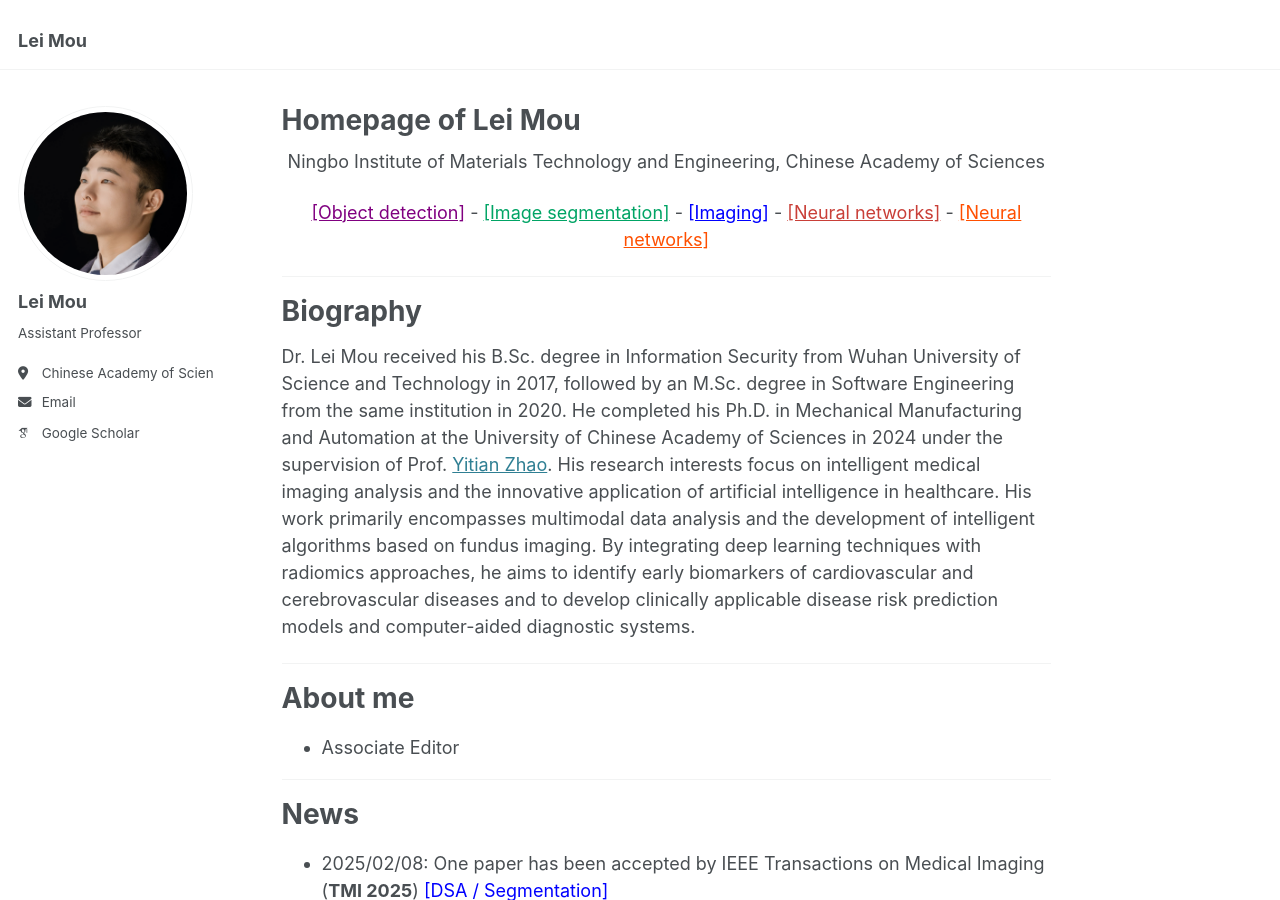
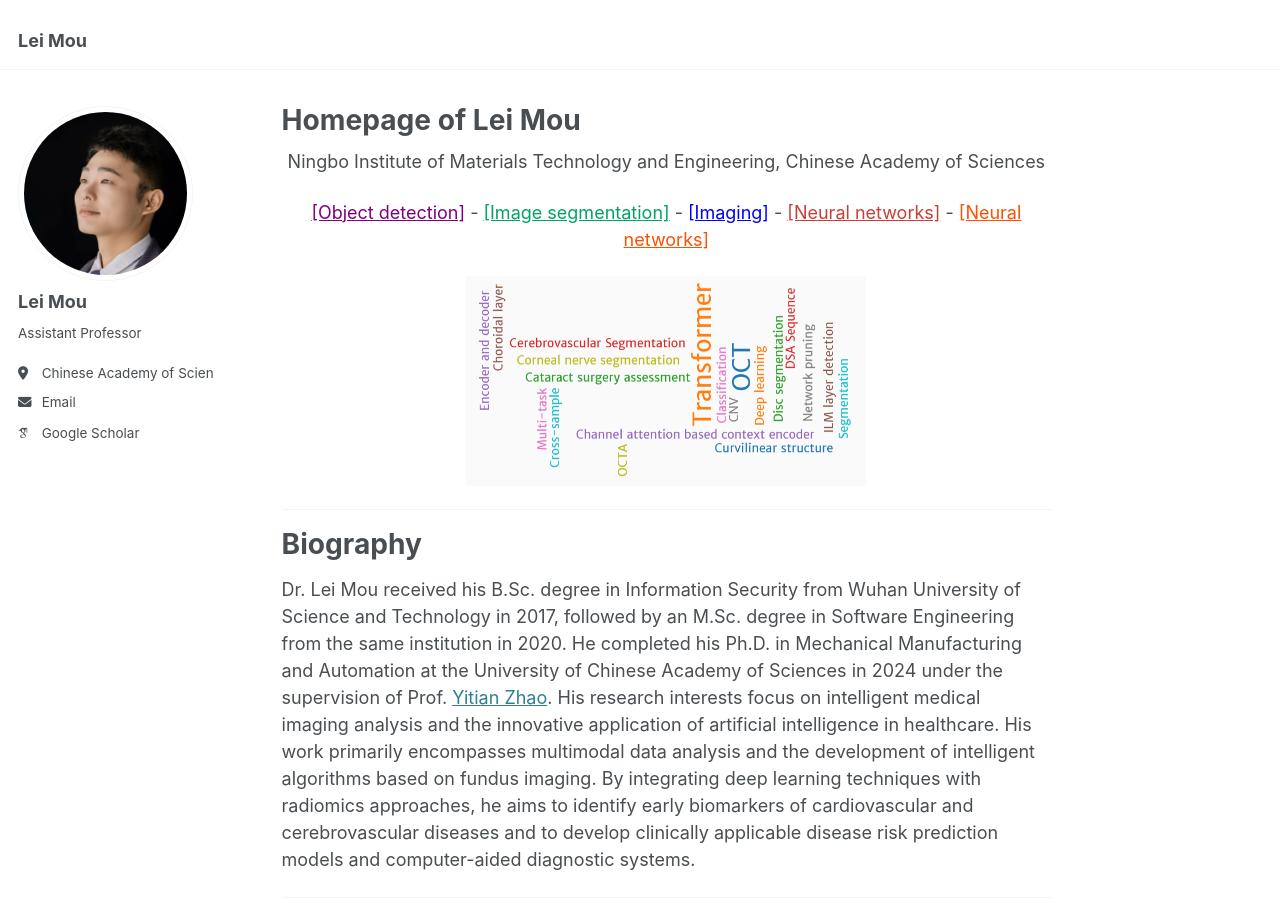
Before and after one commit to iBrain-007/iBrain-007.github.io, a Jekyll site: the page built from _pages/about.md, in a window 1280 px wide and 900 px high. Built offline with Jekyll 4.4.1, drawn with Linux system fonts in a browser that asks for light colours; some web fonts are replaced.

Commit message:
upload topic figure

```diff
--- a/_pages/about.md
+++ b/_pages/about.md
@@ -7,8 +7,8 @@ redirect_from:
   - /about.html
 ---
 
-<p align="center"> Ningbo Institute of Materials Technology and Engineering, Chinese Academy of Sciences </p>
-
+<p align="center"> Ningbo Institute of Materials Technology and Engineering, Chinese Academy of Sciences
+</p>
 <p align="center">
     <a style="color:purple;">[Object detection]</a>
     -
@@ -19,7 +19,10 @@ redirect_from:
     <a style="color:#c93f38;">[Neural networks]</a>
     -
     <a style="color:#ff4f00;">[Neural networks]</a>
-    </p>
+</p>
+<p align="center">
+    <img width="400px" src="../images/topic.png" align="center"/>
+</p>
 
 ---
 
```
Also changed, not shown: images/topic.png (added).
